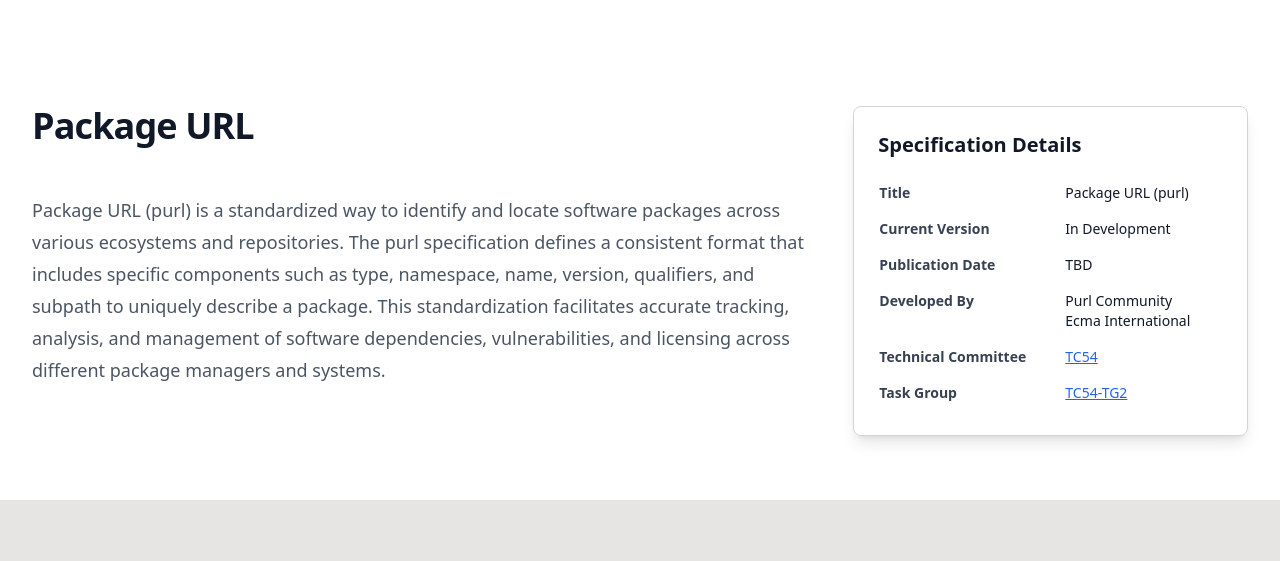
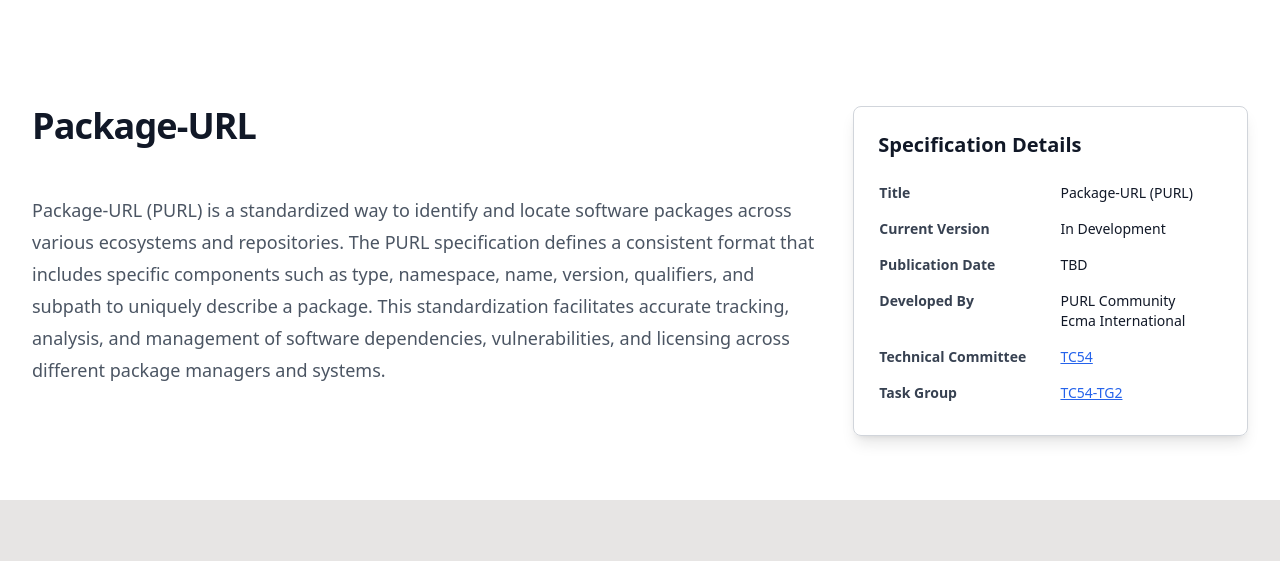
Before and after one commit to Ecma-TC54/tc54.org, an Astro site: page /purl in a window 1280 px wide. Shown: the part 112-673 px from the top of the page. Built offline with nearby package versions, Linux system fonts and the light colour scheme; Astro itself is replaced by a stand-in of ours.

Commit message:
Updated PURL naming to reflect guidance from TC54-TG2.

```diff
--- a/src/layouts/Header.tsx
+++ b/src/layouts/Header.tsx
@@ -29,7 +29,7 @@
     icon: CycloneDXIcon,
   },
   {
-    name: 'Package URL',
+    name: 'Package-URL',
     description: 'Identify and locate software packages',
     href: '/purl',
     icon: FingerPrintIcon,
--- a/src/pages/history.astro
+++ b/src/pages/history.astro
@@ -23,7 +23,7 @@
             <li style="--accent-color:#25395F">
                 <div class="date">March 2018</div>
                 <div class="title">OWASP CycloneDX v1.0</div>
-                <div class="descr">First general-purpose, security-focused Bill of Materials standard supporting software and hardware components. Introduced the world to Package URL for use with software security use cases.</div>
+                <div class="descr">First general-purpose, security-focused Bill of Materials standard supporting software and hardware components. Introduced the world to Package-URL for use with software security use cases.</div>
             </li>
             <li style="--accent-color:#25395F">
                 <div class="date">March 2019</div>
--- a/src/pages/purl.astro
+++ b/src/pages/purl.astro
@@ -1,18 +1,18 @@
 ---
 import Specification from '@/layouts/Specification.astro';
 
-const heading = "Package URL";
-const text = `Package URL (purl) is a standardized way to identify and locate software packages across various ecosystems and repositories. The purl specification defines a consistent format that includes specific components such as type, namespace, name, version, qualifiers, and subpath to uniquely describe a package. This standardization facilitates accurate tracking, analysis, and management of software dependencies, vulnerabilities, and licensing across different package managers and systems.`;
+const heading = "Package-URL";
+const text = `Package-URL (PURL) is a standardized way to identify and locate software packages across various ecosystems and repositories. The PURL specification defines a consistent format that includes specific components such as type, namespace, name, version, qualifiers, and subpath to uniquely describe a package. This standardization facilitates accurate tracking, analysis, and management of software dependencies, vulnerabilities, and licensing across different package managers and systems.`;
 
 const standards = [
 
 ];
 
 const specificationDetails = {
-    title: "Package URL (purl)",
+    title: "Package-URL (PURL)",
     currentVersion: "In Development",
     publicationDate: "TBD",
-    developedBy: ["Purl Community", "Ecma International"],
+    developedBy: ["PURL Community", "Ecma International"],
     standards: standards,
     technicalCommittee: { name: "TC54", link: "https://ecma-international.org/technical-committees/tc54/" },
     taskGroup: { name: "TC54-TG2", link:"https://ecma-international.org/task-groups/tc54-tg2/" },
--- a/src/pages/vers.astro
+++ b/src/pages/vers.astro
@@ -12,7 +12,7 @@
     title: "Vers",
     currentVersion: "In Development",
     publicationDate: "TBD",
-    developedBy: ["Purl Community", "Ecma International"],
+    developedBy: ["PURL Community", "Ecma International"],
     standards: standards,
     technicalCommittee: { name: "TC54", link: "https://ecma-international.org/technical-committees/tc54/" },
     taskGroup: { name: "TC54-TG2", link:"https://ecma-international.org/task-groups/tc54-tg2/" },
```
